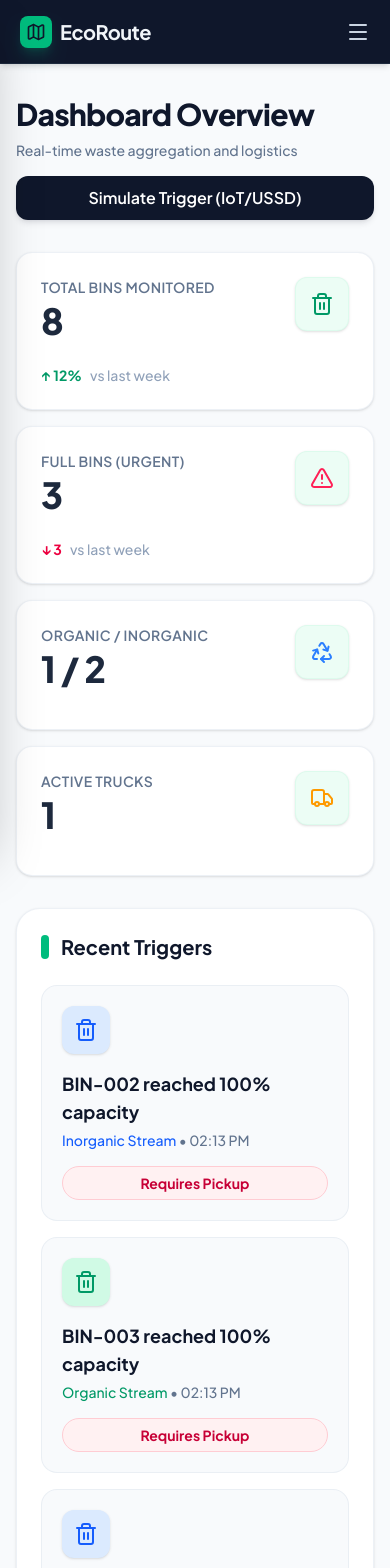
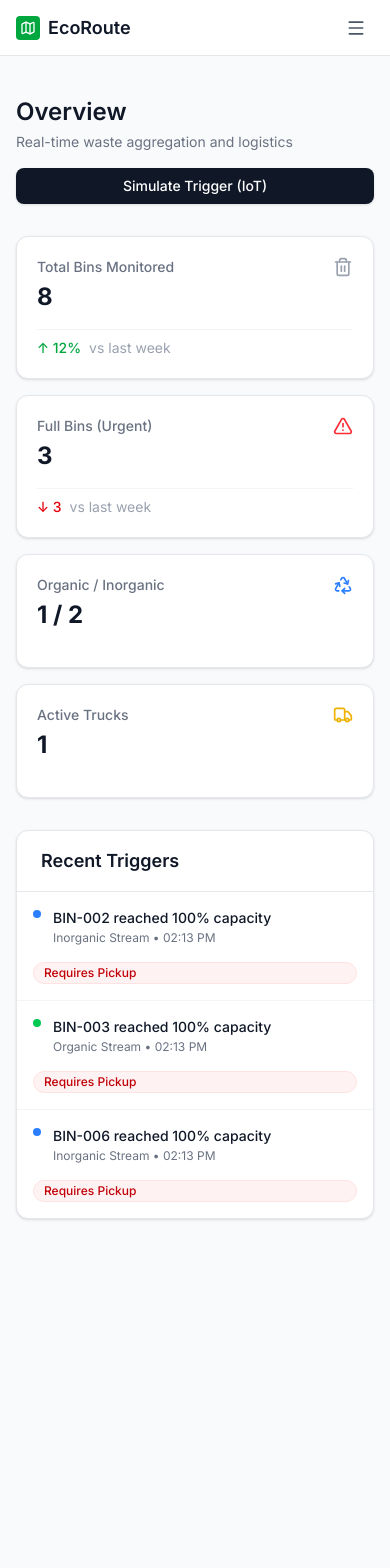
Before and after one commit to DavidDeez/eco-route-mvp, a Next.js app: page / in a window 390 px wide. Shown: the top 1568 px of the page. After the commit the page ends 1235 px from the top, so only its background shows below. Built offline with nearby package versions, Linux system fonts and the light colour scheme.

Commit message:
style: remove overly stylized design for a clean enterprise UI

```diff
--- a/app/layout.tsx
+++ b/app/layout.tsx
@@ -1,9 +1,9 @@
 import type { Metadata } from 'next'
-import { Plus_Jakarta_Sans } from 'next/font/google'
+import { Inter } from 'next/font/google'
 import './globals.css'
 import Sidebar from '@/components/Sidebar'
 
-const jakarta = Plus_Jakarta_Sans({ subsets: ['latin'] })
+const inter = Inter({ subsets: ['latin'] })
 
 export const metadata: Metadata = {
   title: 'EcoRoute | Smart Waste Management',
@@ -17,7 +17,7 @@ export default function RootLayout({
 }) {
   return (
     <html lang="en" suppressHydrationWarning>
-      <body className={`${jakarta.className} bg-slate-50 text-slate-900 flex min-h-screen flex-col md:flex-row antialiased selection:bg-emerald-200 selection:text-emerald-900`}>
+      <body className={`${inter.className} bg-gray-50 text-gray-900 flex min-h-screen flex-col md:flex-row antialiased`}>
         <Sidebar />
         <main className="flex-1 w-full overflow-y-auto mt-16 md:mt-0 pt-4 md:pt-0">
           {children}
--- a/app/map/page.tsx
+++ b/app/map/page.tsx
@@ -9,32 +9,32 @@ const MapWithNoSSR = dynamic(() => import('@/components/MapComponent'), {
 
 export default function MapPage() {
   return (
-    <div className="p-4 md:p-8 max-w-7xl mx-auto h-[calc(100vh-4rem)] md:h-screen flex flex-col">
-      <div className="mb-6 md:mb-8 shrink-0">
-        <h1 className="text-3xl md:text-4xl font-extrabold text-slate-900 tracking-tight">Infrastructure Map</h1>
-        <p className="text-sm md:text-base text-slate-500 mt-2 font-medium">Geospatial view of active bins, fleet trucks, and processing plants.</p>
+    <div className="p-4 md:p-8 max-w-6xl mx-auto h-[calc(100vh-4rem)] md:h-screen flex flex-col">
+      <div className="mb-6 shrink-0">
+        <h1 className="text-2xl md:text-3xl font-semibold text-gray-900">Infrastructure Map</h1>
+        <p className="text-sm text-gray-500 mt-1">Geospatial view of active bins, fleet trucks, and processing plants.</p>
       </div>
 
-      <div className="flex-1 min-h-[300px] mb-6 rounded-3xl overflow-hidden shadow-lg border border-slate-200/60 bg-white">
+      <div className="flex-1 min-h-[300px] mb-4 rounded-xl overflow-hidden shadow-sm border border-gray-200 bg-white">
         <MapWithNoSSR />
       </div>
 
-      <div className="flex flex-wrap gap-4 md:gap-8 text-xs md:text-sm pb-4 md:pb-0 shrink-0 bg-white p-4 rounded-2xl border border-slate-200/60">
+      <div className="flex flex-wrap gap-6 text-xs md:text-sm pb-4 md:pb-0 shrink-0">
         <div className="flex items-center gap-2">
-          <img src="https://raw.githubusercontent.com/pointhi/leaflet-color-markers/master/img/marker-icon-2x-green.png" className="h-6 object-contain" alt="green marker"/>
-          <span className="font-semibold text-slate-700">Organic</span>
+          <img src="https://raw.githubusercontent.com/pointhi/leaflet-color-markers/master/img/marker-icon-2x-green.png" className="h-5 object-contain" alt="green marker"/>
+          <span className="font-medium text-gray-700">Organic</span>
         </div>
         <div className="flex items-center gap-2">
-          <img src="https://raw.githubusercontent.com/pointhi/leaflet-color-markers/master/img/marker-icon-2x-blue.png" className="h-6 object-contain" alt="blue marker"/>
-          <span className="font-semibold text-slate-700">Inorganic</span>
+          <img src="https://raw.githubusercontent.com/pointhi/leaflet-color-markers/master/img/marker-icon-2x-blue.png" className="h-5 object-contain" alt="blue marker"/>
+          <span className="font-medium text-gray-700">Inorganic</span>
         </div>
         <div className="flex items-center gap-2">
-          <img src="https://raw.githubusercontent.com/pointhi/leaflet-color-markers/master/img/marker-icon-2x-red.png" className="h-6 object-contain" alt="red marker"/>
-          <span className="font-bold text-rose-600">Action Required</span>
+          <img src="https://raw.githubusercontent.com/pointhi/leaflet-color-markers/master/img/marker-icon-2x-red.png" className="h-5 object-contain" alt="red marker"/>
+          <span className="font-medium text-red-600">Action Required</span>
         </div>
         <div className="flex items-center gap-2">
-          <img src="https://raw.githubusercontent.com/pointhi/leaflet-color-markers/master/img/marker-icon-2x-gold.png" className="h-6 object-contain" alt="gold marker"/>
-          <span className="font-semibold text-slate-700">Processing Plant</span>
+          <img src="https://raw.githubusercontent.com/pointhi/leaflet-color-markers/master/img/marker-icon-2x-gold.png" className="h-5 object-contain" alt="gold marker"/>
+          <span className="font-medium text-gray-700">Processing Plant</span>
         </div>
       </div>
     </div>
--- a/app/page.tsx
+++ b/app/page.tsx
@@ -10,62 +10,61 @@ export default function Dashboard() {
   const activeTrucks = initialTrucks.filter(t => t.status !== 'idle').length;
 
   return (
-    <div className="p-4 md:p-8 max-w-7xl mx-auto">
+    <div className="p-4 md:p-8 max-w-6xl mx-auto">
       <div className="flex flex-col md:flex-row justify-between items-start md:items-center mb-8 gap-4">
         <div>
-          <h1 className="text-3xl md:text-4xl font-extrabold text-slate-900 tracking-tight">Dashboard Overview</h1>
-          <p className="text-sm md:text-base text-slate-500 mt-2 font-medium">Real-time waste aggregation and logistics</p>
+          <h1 className="text-2xl md:text-3xl font-semibold text-gray-900">Overview</h1>
+          <p className="text-sm text-gray-500 mt-1">Real-time waste aggregation and logistics</p>
         </div>
-        <button className="w-full md:w-auto bg-slate-900 hover:bg-slate-800 text-white px-5 py-2.5 rounded-xl font-semibold transition-all shadow-md shadow-slate-900/10 active:scale-95">
-          Simulate Trigger (IoT/USSD)
+        <button className="w-full md:w-auto bg-gray-900 hover:bg-gray-800 text-white px-4 py-2 rounded-lg font-medium transition-colors text-sm shadow-sm">
+          Simulate Trigger (IoT)
         </button>
       </div>
 
-      <div className="grid grid-cols-1 sm:grid-cols-2 lg:grid-cols-4 gap-4 md:gap-6 mb-8">
+      <div className="grid grid-cols-1 sm:grid-cols-2 lg:grid-cols-4 gap-4 mb-8">
         <MetricsCard
           title="Total Bins Monitored"
           value={totalBins}
-          icon={<Trash2 className="w-6 h-6" />}
+          icon={<Trash2 className="w-5 h-5" />}
           trend="12%"
           trendUp={true}
         />
         <MetricsCard
           title="Full Bins (Urgent)"
           value={fullBins}
-          icon={<AlertTriangle className="w-6 h-6 text-rose-500" />}
+          icon={<AlertTriangle className="w-5 h-5 text-red-500" />}
           trend="3"
           trendUp={false}
         />
         <MetricsCard
           title="Organic / Inorganic"
           value={`${organicFull} / ${inorganicFull}`}
-          icon={<Recycle className="w-6 h-6 text-blue-500" />}
+          icon={<Recycle className="w-5 h-5 text-blue-500" />}
         />
         <MetricsCard
           title="Active Trucks"
           value={activeTrucks}
-          icon={<TruckIcon className="w-6 h-6 text-amber-500" />}
+          icon={<TruckIcon className="w-5 h-5 text-yellow-500" />}
         />
       </div>
 
-      <div className="bg-white rounded-3xl shadow-sm border border-slate-200/60 p-6 md:p-8">
-        <h2 className="text-xl font-bold text-slate-900 mb-6 flex items-center">
-          <div className="w-2 h-6 bg-emerald-500 rounded-full mr-3"></div>
-          Recent Triggers
-        </h2>
-        <div className="space-y-4">
+      <div className="bg-white rounded-xl shadow-sm border border-gray-200 overflow-hidden">
+        <div className="px-6 py-4 border-b border-gray-200">
+          <h2 className="text-lg font-semibold text-gray-900">Recent Triggers</h2>
+        </div>
+        <div className="divide-y divide-gray-100">
           {initialBins.filter(b => b.status === 'full').map(bin => (
-            <div key={bin.id} className="flex flex-col sm:flex-row sm:items-center p-5 bg-slate-50 hover:bg-slate-100 transition-colors rounded-2xl border border-slate-200/60 gap-4">
-              <div className={`shrink-0 w-12 h-12 rounded-xl flex items-center justify-center shadow-sm ${bin.type === 'organic' ? 'bg-emerald-100 text-emerald-600' : 'bg-blue-100 text-blue-600'}`}>
-                <Trash2 className="w-6 h-6" />
+            <div key={bin.id} className="flex flex-col sm:flex-row sm:items-center p-4 hover:bg-gray-50 transition-colors gap-4">
+              <div className="flex-1 flex items-start gap-3">
+                <div className={`mt-0.5 w-2 h-2 rounded-full ${bin.type === 'organic' ? 'bg-green-500' : 'bg-blue-500'}`}></div>
+                <div>
+                  <p className="text-sm font-medium text-gray-900">{bin.id} reached 100% capacity</p>
+                  <p className="text-xs text-gray-500 capitalize mt-0.5">
+                    {bin.type} stream • {new Date(bin.lastUpdated).toLocaleTimeString([], {hour: '2-digit', minute:'2-digit'})}
+                  </p>
+                </div>
               </div>
-              <div className="flex-1">
-                <p className="font-bold text-slate-900 text-lg">{bin.id} reached 100% capacity</p>
-                <p className="text-sm text-slate-500 font-medium capitalize mt-1">
-                  <span className={bin.type === 'organic' ? 'text-emerald-600' : 'text-blue-600'}>{bin.type} stream</span> • {new Date(bin.lastUpdated).toLocaleTimeString([], {hour: '2-digit', minute:'2-digit'})}
-                </p>
-              </div>
-              <span className="inline-flex items-center justify-center px-4 py-1.5 bg-rose-50 border border-rose-200 text-rose-700 text-sm font-bold rounded-full">
+              <span className="inline-flex items-center px-2.5 py-0.5 rounded-full text-xs font-medium bg-red-50 text-red-700 border border-red-100">
                 Requires Pickup
               </span>
             </div>
--- a/components/MetricsCard.tsx
+++ b/components/MetricsCard.tsx
@@ -10,23 +10,22 @@ interface MetricsCardProps {
 
 export default function MetricsCard({ title, value, icon, trend, trendUp }: MetricsCardProps) {
   return (
-    <div className="bg-white p-6 rounded-2xl shadow-sm border border-slate-200/60 flex flex-col hover:shadow-md transition-shadow relative overflow-hidden group">
-      <div className="absolute top-0 left-0 right-0 h-1 bg-gradient-to-r from-emerald-400 to-teal-400 opacity-0 group-hover:opacity-100 transition-opacity"></div>
+    <div className="bg-white p-5 rounded-xl shadow-sm border border-gray-200 flex flex-col">
       <div className="flex justify-between items-start mb-4">
         <div>
-          <p className="text-slate-500 text-sm font-semibold tracking-wide mb-1 uppercase">{title}</p>
-          <h3 className="text-4xl font-extrabold text-slate-800 tracking-tight">{value}</h3>
+          <p className="text-gray-500 text-sm font-medium mb-1">{title}</p>
+          <h3 className="text-2xl font-bold text-gray-900">{value}</h3>
         </div>
-        <div className="p-3.5 bg-emerald-50 rounded-xl text-emerald-600 shadow-sm border border-emerald-100/50">
+        <div className="text-gray-400">
           {icon}
         </div>
       </div>
       {trend && (
-        <div className="mt-auto flex items-center pt-2">
-          <span className={`flex items-center text-sm font-bold ${trendUp ? 'text-emerald-600' : 'text-rose-600'}`}>
+        <div className="mt-auto flex items-center pt-2 border-t border-gray-100">
+          <span className={`flex items-center text-sm font-medium ${trendUp ? 'text-green-600' : 'text-red-600'}`}>
             {trendUp ? '↑' : '↓'} {trend}
           </span>
-          <span className="text-slate-400 text-sm font-medium ml-2">vs last week</span>
+          <span className="text-gray-400 text-sm ml-2">vs last week</span>
         </div>
       )}
     </div>
--- a/components/Sidebar.tsx
+++ b/components/Sidebar.tsx
@@ -13,30 +13,30 @@ export default function Sidebar() {
   const closeSidebar = () => setIsOpen(false);
 
   const navItems = [
-    { href: '/', icon: Home, label: 'Dashboard Overview' },
-    { href: '/map', icon: MapIcon, label: 'Infrastructure Map' },
-    { href: '/dispatch', icon: Truck, label: 'Dispatch Engine' },
+    { href: '/', icon: Home, label: 'Overview' },
+    { href: '/map', icon: MapIcon, label: 'Live Map' },
+    { href: '/dispatch', icon: Truck, label: 'Dispatch' },
   ];
 
   return (
     <>
       {/* Mobile Top Bar */}
-      <div className="md:hidden fixed top-0 left-0 right-0 h-16 bg-slate-900 border-b border-slate-800 text-white flex items-center justify-between px-5 z-50 shadow-md">
+      <div className="md:hidden fixed top-0 left-0 right-0 h-14 bg-white border-b border-gray-200 text-gray-900 flex items-center justify-between px-4 z-50">
         <div className="flex items-center gap-2">
-          <div className="w-8 h-8 rounded-lg bg-emerald-500 flex items-center justify-center shadow-lg shadow-emerald-500/20">
-            <MapIcon className="w-5 h-5 text-slate-900" />
+          <div className="w-6 h-6 bg-green-600 rounded flex items-center justify-center text-white">
+            <MapIcon className="w-4 h-4" />
           </div>
-          <h1 className="text-xl font-bold tracking-tight text-slate-100">EcoRoute</h1>
+          <h1 className="text-lg font-semibold">EcoRoute</h1>
         </div>
-        <button onClick={toggleSidebar} className="p-2 -mr-2 text-slate-300 hover:text-white transition-colors rounded-lg hover:bg-slate-800">
-          {isOpen ? <X className="w-6 h-6" /> : <Menu className="w-6 h-6" />}
+        <button onClick={toggleSidebar} className="p-2 text-gray-600 hover:text-gray-900 rounded-md hover:bg-gray-100">
+          {isOpen ? <X className="w-5 h-5" /> : <Menu className="w-5 h-5" />}
         </button>
       </div>
 
       {/* Overlay for mobile */}
       {isOpen && (
         <div
-          className="fixed inset-0 bg-slate-900/60 backdrop-blur-sm z-40 md:hidden transition-opacity"
+          className="fixed inset-0 bg-gray-900/40 z-40 md:hidden"
           onClick={closeSidebar}
         />
       )}
@@ -44,27 +44,27 @@ export default function Sidebar() {
       {/* Sidebar Content */}
       <div className={`
         fixed md:static inset-y-0 left-0 z-50
-        w-72 bg-slate-900 text-slate-300 min-h-screen flex flex-col border-r border-slate-800
-        transform transition-all duration-300 ease-in-out shadow-2xl md:shadow-none
+        w-64 bg-white border-r border-gray-200 min-h-screen flex flex-col
+        transform transition-transform duration-200 ease-in-out
         ${isOpen ? 'translate-x-0' : '-translate-x-full md:translate-x-0'}
       `}>
-        <div className="p-6 hidden md:flex items-center gap-3">
-          <div className="w-10 h-10 rounded-xl bg-gradient-to-br from-emerald-400 to-emerald-600 flex items-center justify-center shadow-lg shadow-emerald-500/20">
-            <MapIcon className="w-6 h-6 text-slate-900" />
+        <div className="p-5 hidden md:flex items-center gap-3 border-b border-gray-100">
+          <div className="w-7 h-7 bg-green-600 rounded flex items-center justify-center text-white">
+            <MapIcon className="w-4 h-4" />
           </div>
           <div>
-            <h1 className="text-2xl font-extrabold tracking-tight text-white">EcoRoute</h1>
-            <p className="text-emerald-400 text-xs font-semibold tracking-wider uppercase mt-0.5">Admin Portal</p>
+            <h1 className="text-lg font-semibold text-gray-900 leading-tight">EcoRoute</h1>
+            <p className="text-gray-500 text-xs">Admin Console</p>
           </div>
         </div>
 
         {/* Mobile Spacer */}
-        <div className="h-16 md:hidden border-b border-slate-800 flex items-center px-6">
-           <span className="text-xs font-semibold tracking-wider text-slate-500 uppercase">Menu</span>
+        <div className="h-14 md:hidden border-b border-gray-100 flex items-center px-4">
+           <span className="text-xs font-medium text-gray-400 uppercase">Navigation</span>
         </div>
 
-        <nav className="flex-1 mt-6 px-4">
-          <ul className="space-y-1.5">
+        <nav className="flex-1 px-3 py-4">
+          <ul className="space-y-1">
             {navItems.map((item) => {
               const isActive = pathname === item.href;
               return (
@@ -72,13 +72,13 @@ export default function Sidebar() {
                   <Link
                     href={item.href}
                     onClick={closeSidebar}
-                    className={`flex items-center px-4 py-3.5 rounded-xl font-medium transition-all duration-200 ${
+                    className={`flex items-center px-3 py-2 rounded-md text-sm transition-colors ${
                       isActive
-                        ? 'bg-emerald-500/10 text-emerald-400 border border-emerald-500/20 shadow-inner'
-                        : 'text-slate-400 hover:bg-slate-800 hover:text-slate-100 hover:scale-[1.02]'
+                        ? 'bg-gray-100 text-gray-900 font-medium'
+                        : 'text-gray-600 hover:bg-gray-50 hover:text-gray-900'
                     }`}
                   >
-                    <item.icon className={`w-5 h-5 mr-3 ${isActive ? 'text-emerald-400' : 'text-slate-500'}`} />
+                    <item.icon className={`w-4 h-4 mr-3 ${isActive ? 'text-gray-900' : 'text-gray-400'}`} />
                     {item.label}
                   </Link>
                 </li>
@@ -87,14 +87,10 @@ export default function Sidebar() {
           </ul>
         </nav>
 
-        <div className="p-4 m-4 rounded-2xl bg-slate-800/50 border border-slate-700/50">
-          <button className="flex items-center justify-between text-slate-300 hover:text-white transition-colors w-full group">
-            <div className="flex items-center">
-              <div className="w-8 h-8 rounded-full bg-slate-700 flex items-center justify-center mr-3 group-hover:bg-slate-600 transition-colors">
-                <Settings className="w-4 h-4" />
-              </div>
-              <span className="font-medium text-sm">System Settings</span>
-            </div>
+        <div className="p-3 border-t border-gray-100">
+          <button className="flex items-center px-3 py-2 text-sm text-gray-600 hover:text-gray-900 transition-colors w-full rounded-md hover:bg-gray-50">
+            <Settings className="w-4 h-4 mr-3 text-gray-400" />
+            Settings
           </button>
         </div>
       </div>
```
Also changed, not shown: app/dispatch/page.tsx (+55 -53 lines).
